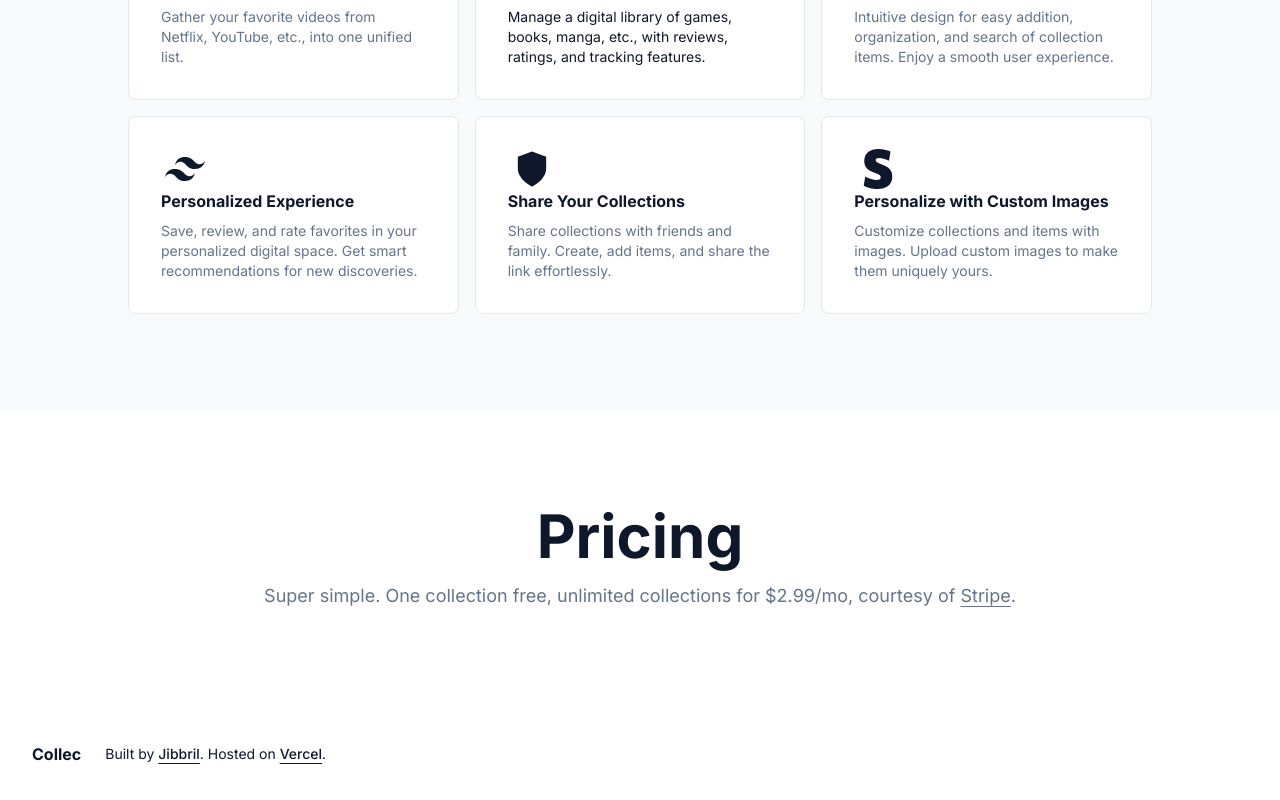
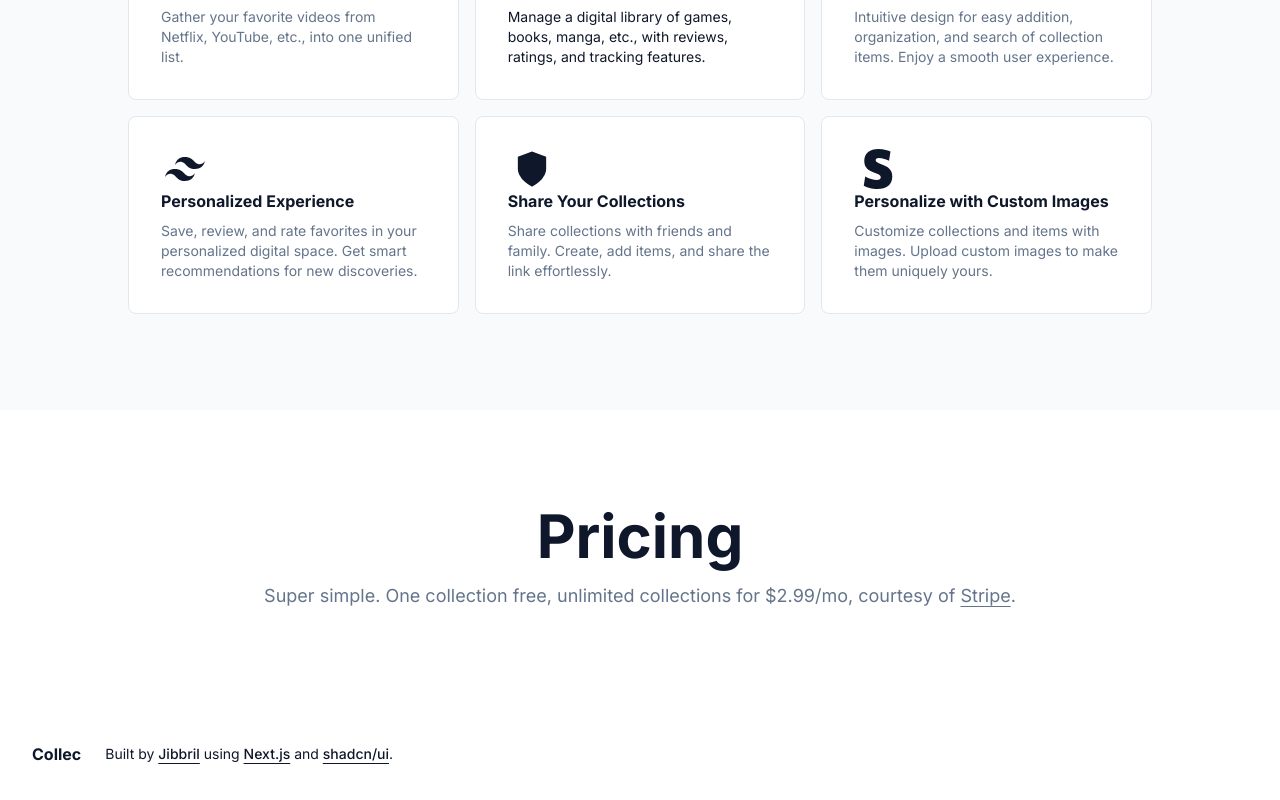
Before and after one commit to Jibbril/collection-app, a Next.js app: page / in a window 1280 px wide. Shown: the part 906-1706 px from the top of the page. Built offline with nearby package versions, Linux system fonts and the light colour scheme; no server answers.

Commit message:
Update footer links

```diff
--- a/src/components/navigation/footer.tsx
+++ b/src/components/navigation/footer.tsx
@@ -19,14 +19,22 @@ export default function Footer({}: Props) {
               rel='noreferrer'
               className='font-medium underline underline-offset-4'>
               Jibbril
-            </a>
-            . Hosted on{' '}
+            </a>{' '}
+            using{' '}
             <a
-              href='https://vercel.com'
+              href={'https://nextjs.org/'}
               target='_blank'
               rel='noreferrer'
               className='font-medium underline underline-offset-4'>
-              Vercel
+              Next.js
+            </a>{' '}
+            and{' '}
+            <a
+              href={'https://ui.shadcn.com/'}
+              target='_blank'
+              rel='noreferrer'
+              className='font-medium underline underline-offset-4'>
+              shadcn/ui
             </a>
             .
           </p>
```
